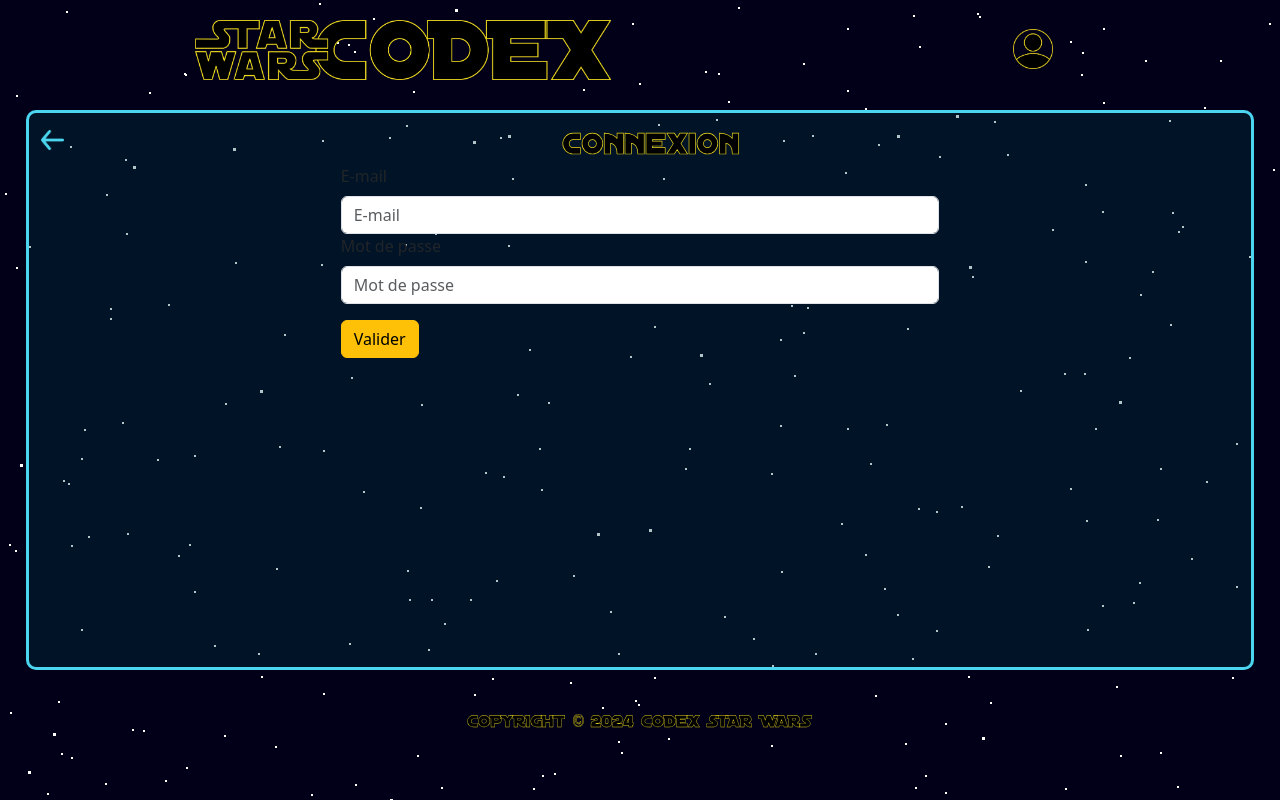
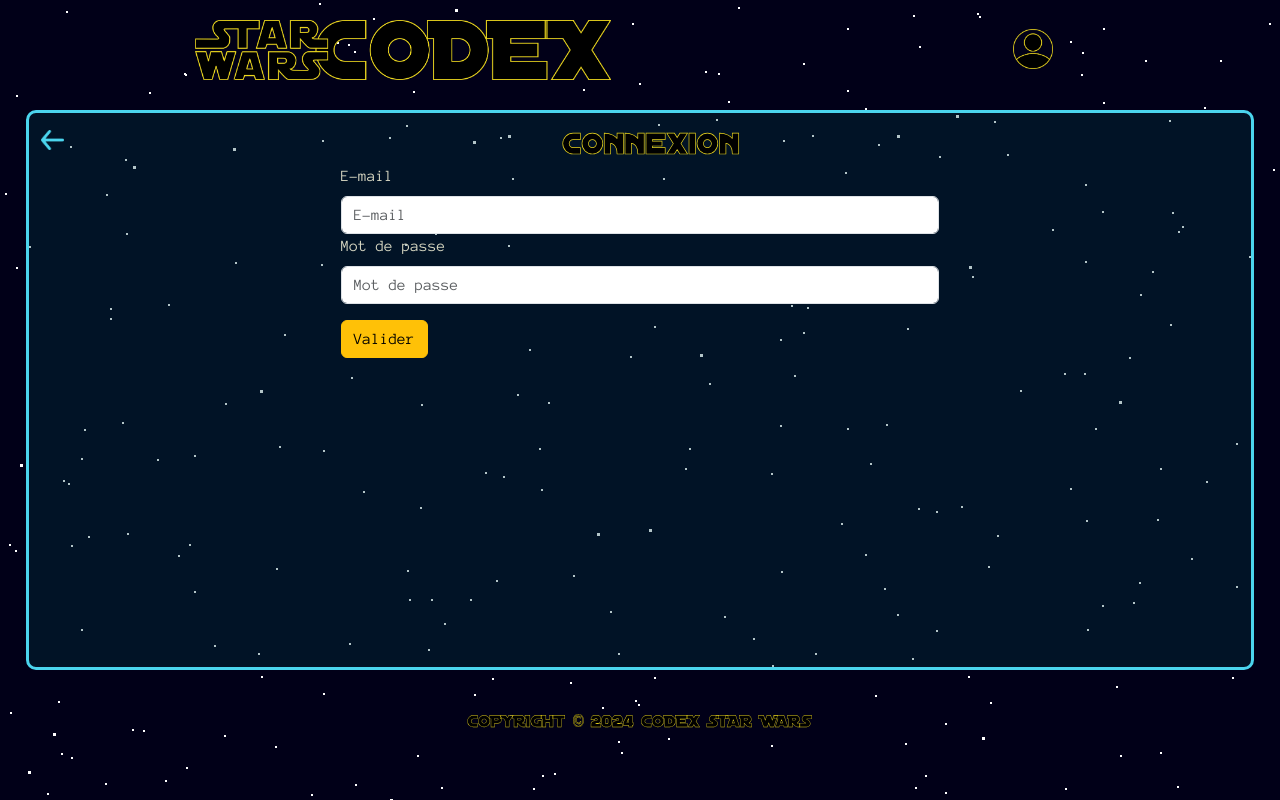
Before and after one commit to Juli1ou2/CodexStarWars, an Angular app in the folder front/: page /profil in a window 1280 px wide. Built offline with nearby package versions, Linux system fonts and the light colour scheme.

Commit message:
feat(front): fix logout icon color and css

```diff
--- a/front/src/app/profil/profil.component.css
+++ b/front/src/app/profil/profil.component.css
@@ -0,0 +1,4 @@
+form {
+    font-family: "AnonymousPro";
+    color: #d8d8c3ff;
+  }
--- a/front/src/app/profil/profil.component.ts
+++ b/front/src/app/profil/profil.component.ts
@@ -33,8 +33,8 @@ export class ProfilComponent {
           localStorage.setItem('userRole', this.user.role);
           console.log("Connexion réussie ! valeur : "+localStorage.getItem('userRole'));
           alert("Connexion réussie ! Role : "+localStorage.getItem('userRole'));
-
           window.location.reload();
+          this.router.navigate(['/accueil']);
         }
       } else {
         // Connexion échouée
--- a/front/src/app/services/profil.service.ts
+++ b/front/src/app/services/profil.service.ts
@@ -35,7 +35,7 @@ export class ProfilService {
           }
         }),
         catchError((error) => {
-          alert('Erreur lors de la connexion : ' + error.message);
+          console.log('Erreur lors de la connexion : ' + error.message);
           return of(false); // Retourne un observable contenant "false" en cas d'erreur
         })
       );
```
Also changed, not shown: front/src/assets/boutons/logout.png.
